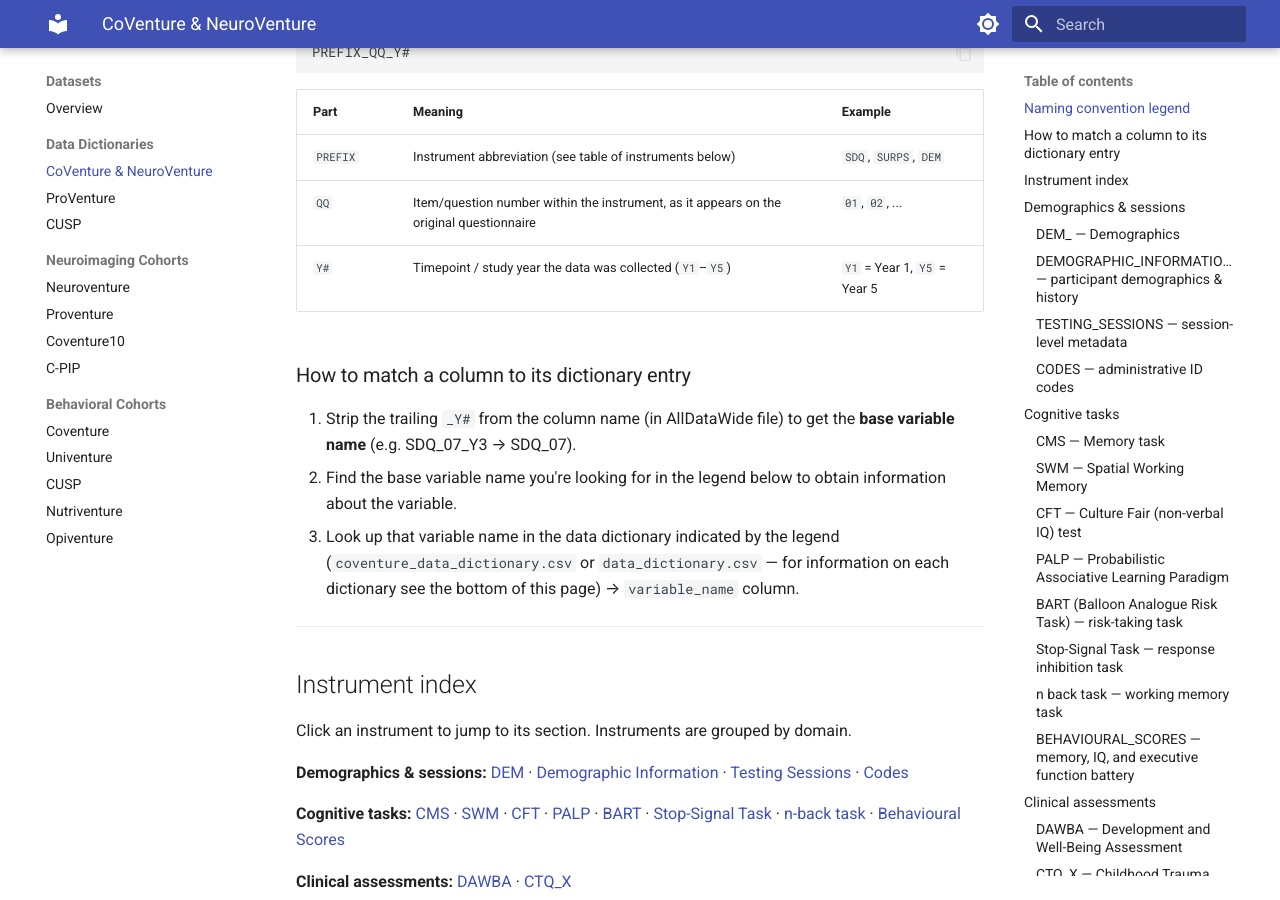
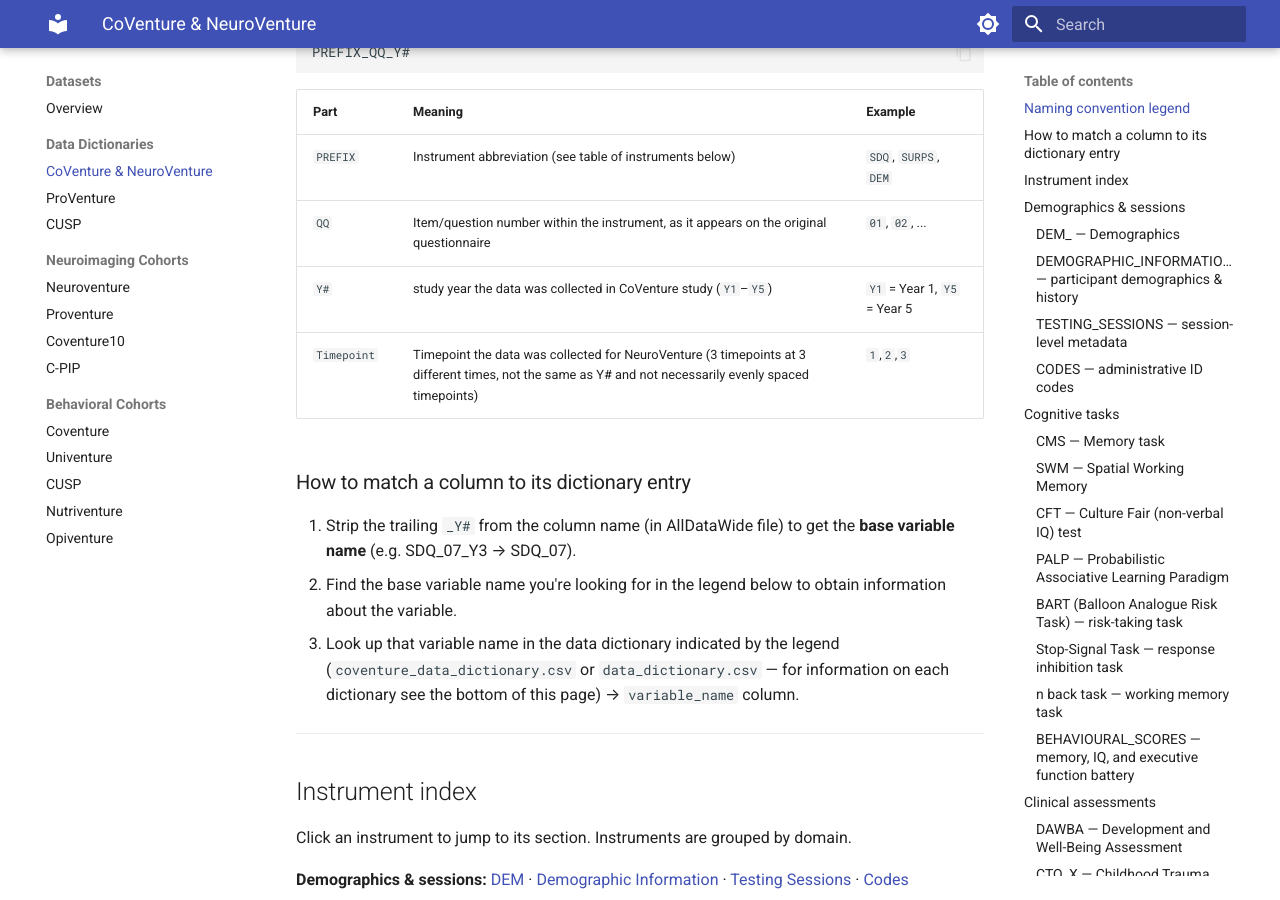
Before and after one commit to subhasriviswa/lab-wiki, an MkDocs documentation site: the page built from docs/datasets/data-dictionaries/coventure-neuroventure.md, in a window 1280 px wide and 900 px high, scrolled down 459 px. Built offline with MkDocs 1.6.1 and Material for MkDocs 9.7.7, drawn with Linux system fonts in a browser that asks for light colours.

Commit message:
Added timepoint vs year clarification
Clarified the meaning of 'Y#' and added a new entry for 'Timepoint' in the data dictionary.

```diff
--- a/docs/datasets/data-dictionaries/coventure-neuroventure.md
+++ b/docs/datasets/data-dictionaries/coventure-neuroventure.md
@@ -16,7 +16,9 @@ PREFIX_QQ_Y#
 |---|---|---|
 | `PREFIX` | Instrument abbreviation (see table of instruments below) | `SDQ`, `SURPS`, `DEM` |
 | `QQ` | Item/question number within the instrument, as it appears on the original questionnaire | `01`, `02`, ... |
-| `Y#` | Timepoint / study year the data was collected (`Y1`–`Y5`) | `Y1` = Year 1, `Y5` = Year 5 |
+| `Y#` | study year the data was collected in CoVenture study (`Y1`–`Y5`) | `Y1` = Year 1, `Y5` = Year 5 |
+| `Timepoint` | Timepoint the data was collected for NeuroVenture (3 timepoints at 3 different times, not the same as Y# and not necessarily evenly spaced timepoints) | `1`,`2`,`3` |
+
 
 ### How to match a column to its dictionary entry
 
```
